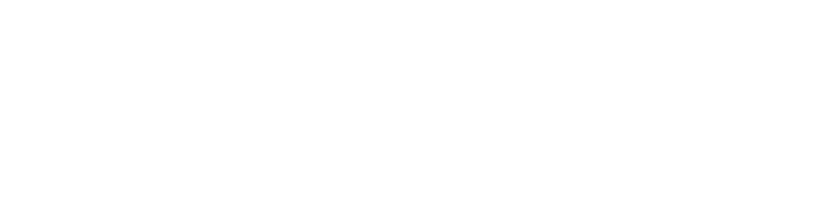
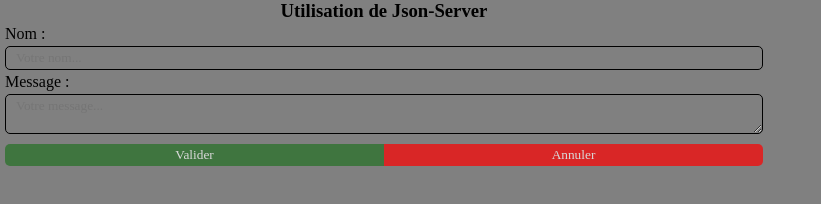
Before and after one commit to JeanBrillant/TestDocker, a website: page index.html in a window 1280 px wide. Shown: the whole page, without its empty margins (0-821 px from the left). Drawn offline with Linux system fonts and the light colour scheme.

Commit message:
Fonctionnalite principlale

```diff
--- a/index.html
+++ b/index.html
@@ -7,6 +7,24 @@
     <link rel="stylesheet" href="style.css">
 </head>
 <body>
+    <div class="container">
+        <h3>Utilisation de Json-Server</h3>
+
+        <form action="#" method="post" id="formulaire">
+            <div class="form-group">
+                <label for="nom">Nom :</label>
+                <input type="text" name="nom" id="nom" class="nom" placeholder="Votre nom..." autocomplete="off">
+            </div>
+            <div class="form-group">
+                <label for="message">Message :</label>
+                <textarea type="text" name="message" id="message" class="message" placeholder="Votre message..."></textarea>
+            </div>
+            <div class="form-group button">
+                <input type="submit" value="Valider" class="valider" id="valider">
+                <input type="reset" value="Annuler" class="annuler" id="annuler">
+            </div>
+        </form>
+    </div>
 
     <script src="script.js"></script>
 </body>
--- a/script.js
+++ b/script.js
@@ -0,0 +1,23 @@
+let form = document.forms['formulaire']
+
+save = (e) => {
+    e.preventDefault()
+    data = new FormData(e.currentTarget)
+    // console.log(data.toString())
+    object = {}
+    data.forEach((v,k) => {
+        if(v.trim() == "" || k.trim() == ""){
+            alert('Tsy mety')
+        }
+        else{
+            object[k] = v
+            fetch('http://localhost:3000/posts', {
+                method : 'post',
+                // mode : 'cors',
+                body : JSON.stringify(object)
+            })
+        }
+    })
+}
+
+form.addEventListener('submit', save)
--- a/style.css
+++ b/style.css
@@ -0,0 +1,48 @@
+*{
+    font-family: serif;
+    background-color: grey;
+    padding: 0;
+    margin : 0;
+    box-sizing: border-box;
+}
+.container{
+    width: 60%;
+}
+h3{
+    text-align: center;
+}
+form{
+    width: 100%;
+    padding: 3px 5px;
+}
+input, textarea{
+    width: 100%;
+    padding: 3px 10px;
+    margin: 3px 0;
+    border: 1px solid #000;
+    border-radius: 5px;
+    outline: none;
+}
+.button{
+    display: flex;
+}
+.button > input, .button > input:focus{
+    border: none;
+    color: #fff;
+    opacity: 0.7;
+    cursor: pointer;
+}
+.button > input.valider{
+    background-color: rgb(36, 113, 36);
+    border-radius: 5px 0 0 5px;
+}
+.button > input.annuler{
+    background-color: #f00;
+    border-radius: 0 5px 5px 0;
+}
+.button > input:hover{
+    opacity: 1;
+}
+input:focus, textarea:focus{
+    border: 1px solid #00f;
+}
```
Also changed, not shown: db.json (added, +31 -0 lines), package.json (+6 -2 lines), 2 other files.
